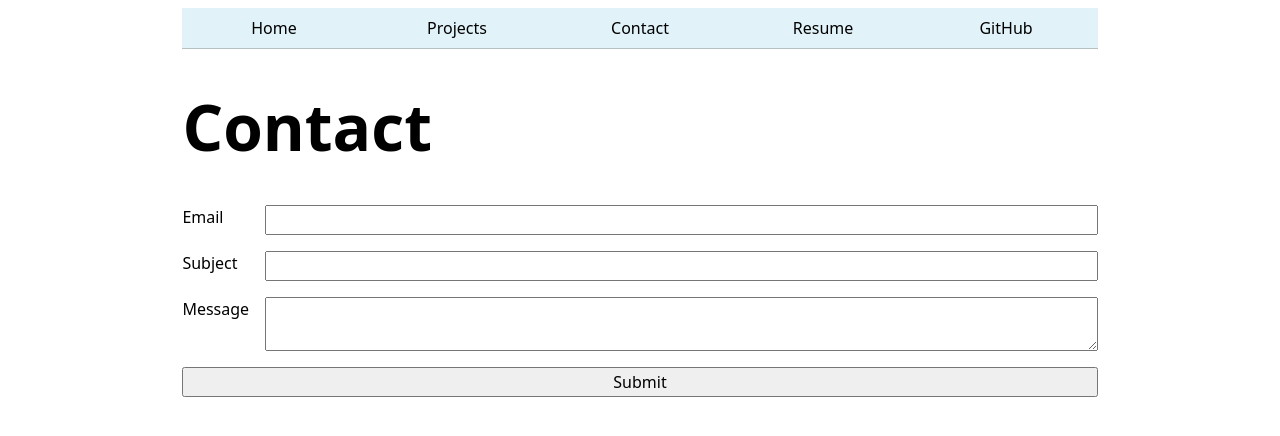
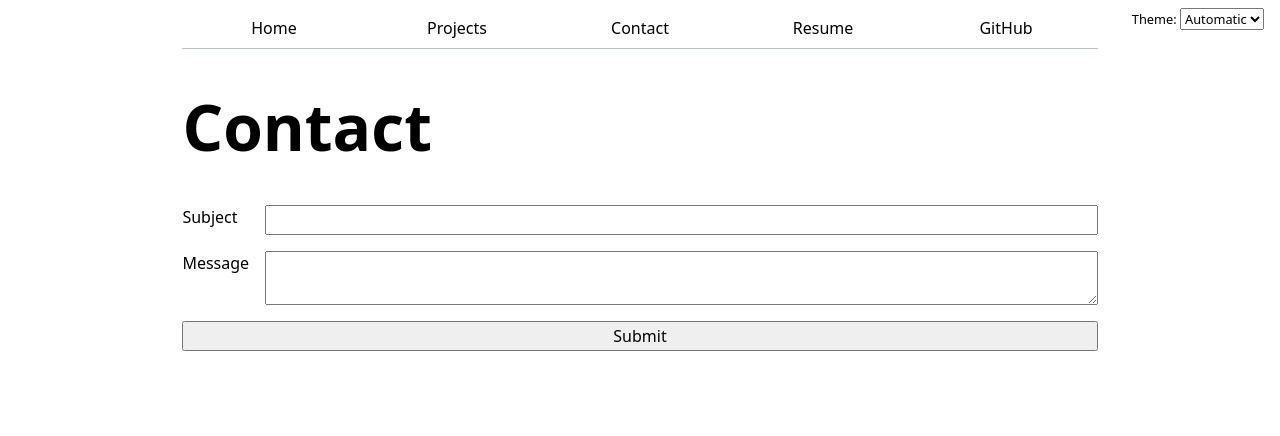
Before and after one commit to Safia-SFU/portfolio, a plain HTML site: page contact/index.html in a window 1280 px wide. Drawn offline with Linux system fonts and the light colour scheme.

Commit message:
Step 4 & 5

```diff
--- a/contact/index.html
+++ b/contact/index.html
@@ -16,12 +16,7 @@
     <a href="https://github.com/Safia-SFU" target="_blank">GitHub</a>
 </nav> -->
     <h1>Contact</h1>
-    <form action="mailto:sulysse@ucsd.edu" method="POST" enctype="text/plain">
-
-    <label>
-        Email
-        <input name="email" type="email">
-    </label>
+    <form action="mailto:sulysse@ucsd.edu" method="GET">
 
     <label>
         Subject
@@ -30,7 +25,7 @@
 
     <label>
         Message
-        <textarea name="body"> </textarea>
+        <textarea name="body"></textarea>
     </label>
 
     <button>Submit</button>
--- a/global.js
+++ b/global.js
@@ -58,3 +58,46 @@ for (let p of pages) {
   //open GitHib link in a new tab
   if (a.host !== location.host) {a.target = '_blank';}
 }
+
+
+// Step 4.2: Adding HTML for the Dark Mode Switch
+document.body.insertAdjacentHTML(
+  'afterbegin',
+  `
+	<label class="color-scheme">
+		Theme:
+		<select>
+			<option value = "light dark">Automatic</option>
+      <option value = "light">Light</option>
+      <option value = "dark">Dark</option>
+		</select>
+	</label>`,
+);
+
+//Step 4.4 & 4.5:: Making the Theme button work and Saving the User’s Preference
+let select = document.querySelector('select');
+select.addEventListener('input', function (event) {
+  document.documentElement.style.setProperty('color-scheme', event.target.value);
+  localStorage.colorScheme = event.target.value;
+});
+
+if ('colorScheme' in localStorage) {
+  document.documentElement.style.setProperty('color-scheme', localStorage.colorScheme);
+  select.value = localStorage.colorScheme;
+}
+
+//Step 5: Better Contact Form
+let form = document.querySelector('form');
+
+form?.addEventListener('submit', function (event) {
+  event.preventDefault();
+
+  let data = new FormData(form);
+  let url = form.action + '?';
+
+  for (let [name, value] of data) {
+  url += (url.endsWith('?') ? '' : '&') + name +
+  '=' + encodeURIComponent(value);
+  }
+  location.href = url;
+});
--- a/style.css
+++ b/style.css
@@ -1,3 +1,8 @@
+
+
+html {color-scheme: light dark;}
+
+
 body {
   /* Set line height to 1.5 times the font size
 	   and use the OS’s UI font as the website font
@@ -7,19 +12,28 @@ body {
   margin-inline:auto;
   padding-inline: 1em;
 
+
 }
 
 :root {
     --color-accent: oklch(42.232% 0.07674 224.882);
+
 }
 
 nav {
+    --border-color: oklch(50% 10% 200 / 40%);
     display: flex;
     margin-bottom: 1em;
     border-bottom-width: 1px ;
     border-bottom-style: solid ;
-    border-bottom-color: oklch(80% 3% 200) ;
-    background-color: oklch(from var(--color-accent) 95% 5% h);
+    border-bottom-color: var(--border-color);
+}
+
+label.color-scheme {
+    position: absolute;
+    top: 0.5rem;
+    right: 1rem;
+    font-size: 80%;
 }
 
 nav a {
@@ -38,9 +52,10 @@ nav a.current {
 
 nav a:hover {
     border-bottom: 0.4em solid var(--color-accent);
+    background-color: color-mix(in oklch, var(--color-accent), canvas 85%);
 }
 
-form input, form textarea, form button { font : inherit;}
+form input, form textarea, form button, select { font : inherit;}
 
 form  {display:grid;
   grid-template-columns: auto 1fr;
```
